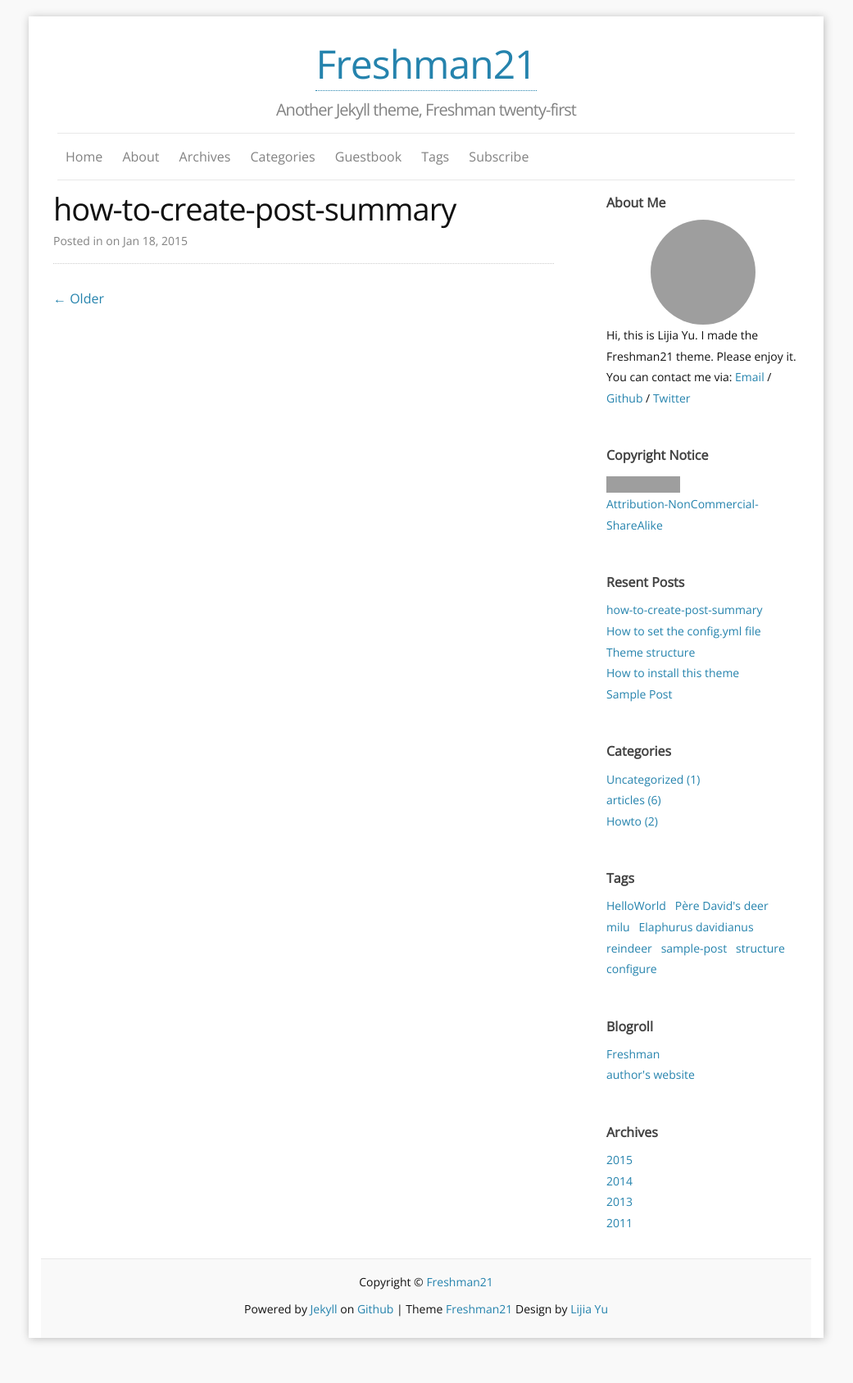
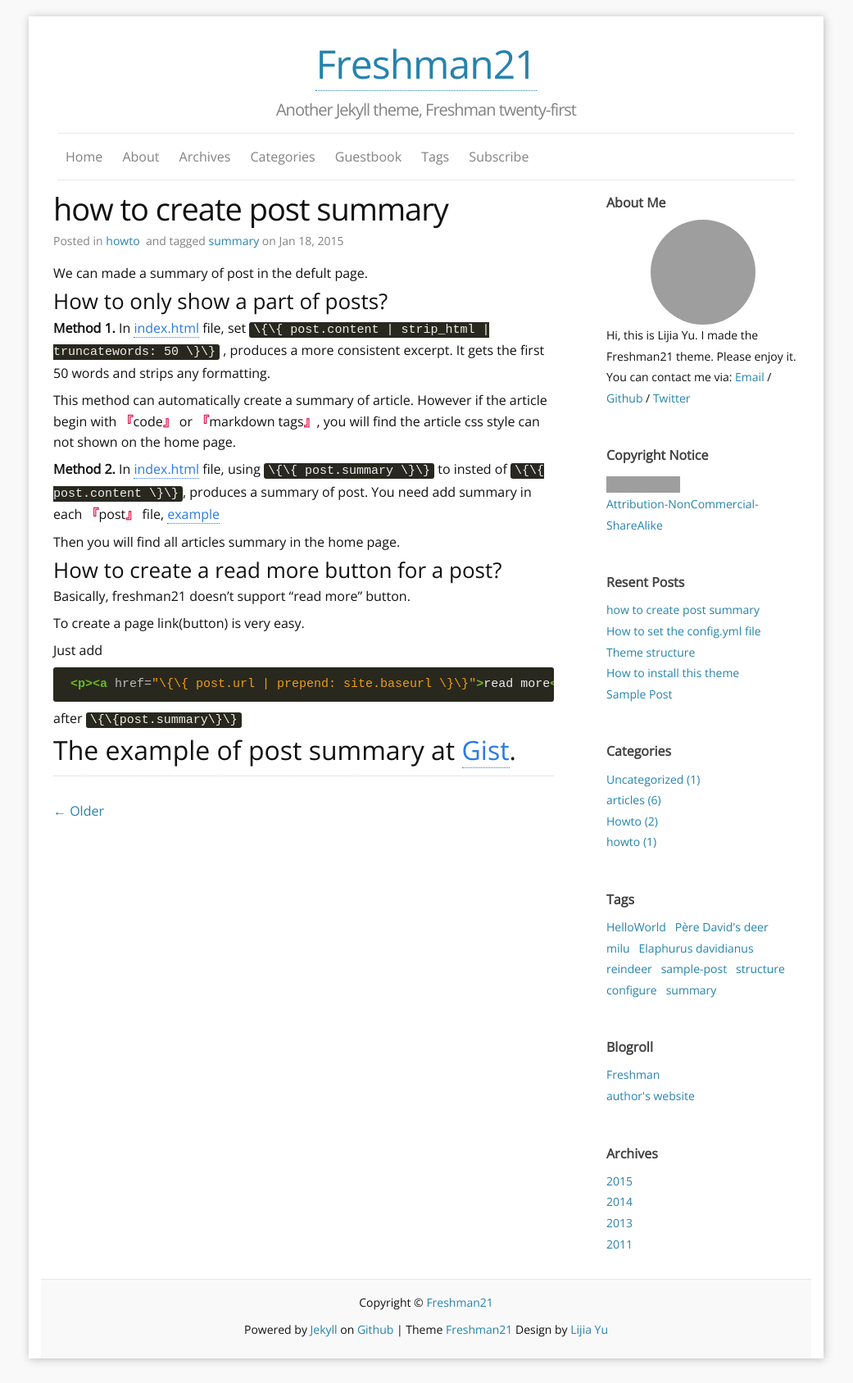
Before and after one commit to yulijia/freshman21, a Jekyll site: the page built from _posts/2015-01-18-how-to-create-post-summary.md, in a window 1280 px wide. Shown: the whole page at 82% size, without its empty margins (120-1161 px from the left). Built offline with Jekyll 4.4.1, drawn with Linux system fonts in a browser that asks for light colours; comment, search, counter and statistics services are not loaded; before the commit the page ends 1662 px from its top, so only the background shows below that; grey boxes are pictures that could not be loaded.

Commit message:
update article

```diff
--- a/_posts/2015-01-18-how-to-create-post-summary.md
+++ b/_posts/2015-01-18-how-to-create-post-summary.md
@@ -1,10 +1,38 @@
 ---
 published: true
-title: how-to-create-post-summary
+title: how to create post summary
 layout: post
+summary: This post show us how to create a post summary step by step.
 author: Yu
-category:
+category: howto
 tags:
--
--
+- summary
 ---
+
+
+We can made a summary of post in the defult page.
+
+### How to only show a part of posts?
+
+**Method 1.** In [index.html](https://github.com/yulijia/freshman21/blob/master/index.html) file, set <code> \{\{ post.content | strip_html | truncatewords: 50 \}\}</code> , produces a more consistent excerpt. It gets the first 50 words and strips any formatting.
+
+This method can automatically create a summary of article. However if the article begin with <q>code</q> or <q>markdown tags</q>, you will find the article css style can not shown on the home page.
+
+**Method 2.** In [index.html](https://github.com/yulijia/freshman21/blob/master/index.html) file, using <code>\{\{ post.summary \}\}</code> to insted of <code>\{\{ post.content \}\}</code>, produces a summary of post. You need add summary in each <q>post</q> file, [example](http://yulijia.net/freshman21/howto/2015/01/18/how-to-create-post-summary.html)
+
+Then you will find all articles summary in the home page.
+
+### How to create a read more button for a post?
+
+Basically, freshman21 doesn't support "read more" button.
+
+To create a page link(button) is very easy.
+
+Just add
+{% highlight HTML%}
+ <p><a href="\{\{ post.url | prepend: site.baseurl \}\}">read more</a></p>
+{% endhighlight %}
+
+after <code>\{\{post.summary\}\}</code>
+
+## The example of post summary at [Gist](https://gist.github.com/yulijia/2f865b78a28bfe9e0a81).
```
